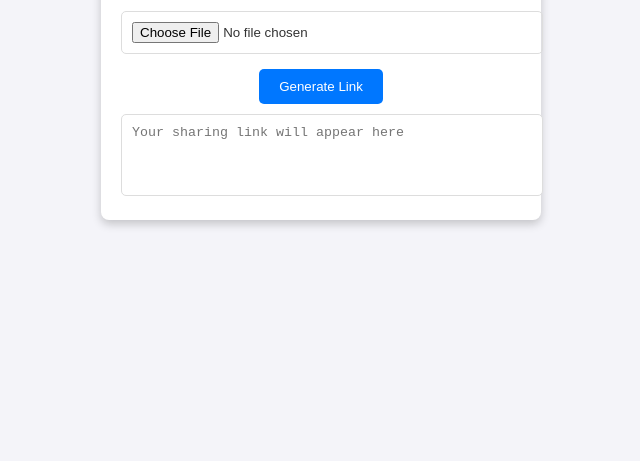
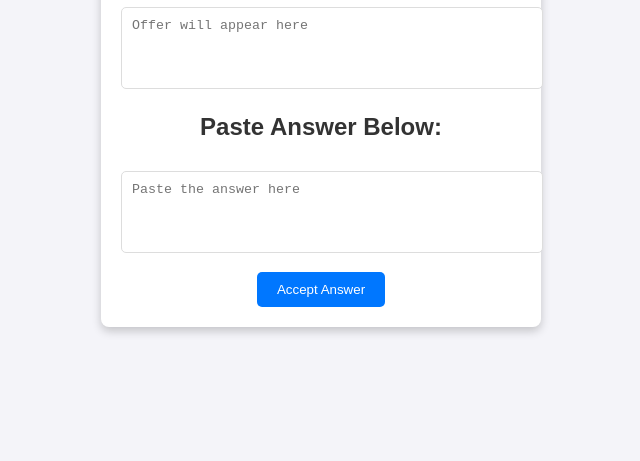
Before and after one commit to LAVKESHavasthi/Quics, a plain HTML site: page index.html in a window 1280 px wide. Shown: the part 339-800 px from the top of the page, without its empty margins (319-959 px from the left). Drawn offline with Linux system fonts and the light colour scheme.

Commit message:
Update index.html

```diff
--- a/index.html
+++ b/index.html
@@ -3,16 +3,19 @@
 <head>
     <meta charset="UTF-8">
     <meta name="viewport" content="width=device-width, initial-scale=1.0">
-    <title>File Share</title>
+    <title>File Share - Sender</title>
     <link rel="stylesheet" href="style.css">
 </head>
 <body>
     <div class="container">
         <h1>Upload & Share</h1>
         <input type="file" id="file-input">
-        <button id="generate-link">Generate Link</button>
-        <textarea id="share-link" readonly placeholder="Your sharing link will appear here"></textarea>
+        <button id="generate-offer">Generate Offer</button>
+        <textarea id="offer" readonly placeholder="Offer will appear here"></textarea>
+        <h2>Paste Answer Below:</h2>
+        <textarea id="answer" placeholder="Paste the answer here"></textarea>
+        <button id="accept-answer">Accept Answer</button>
     </div>
-    <script src="app.js"></script>
+    <script src="sender.js"></script>
 </body>
 </html>
```
